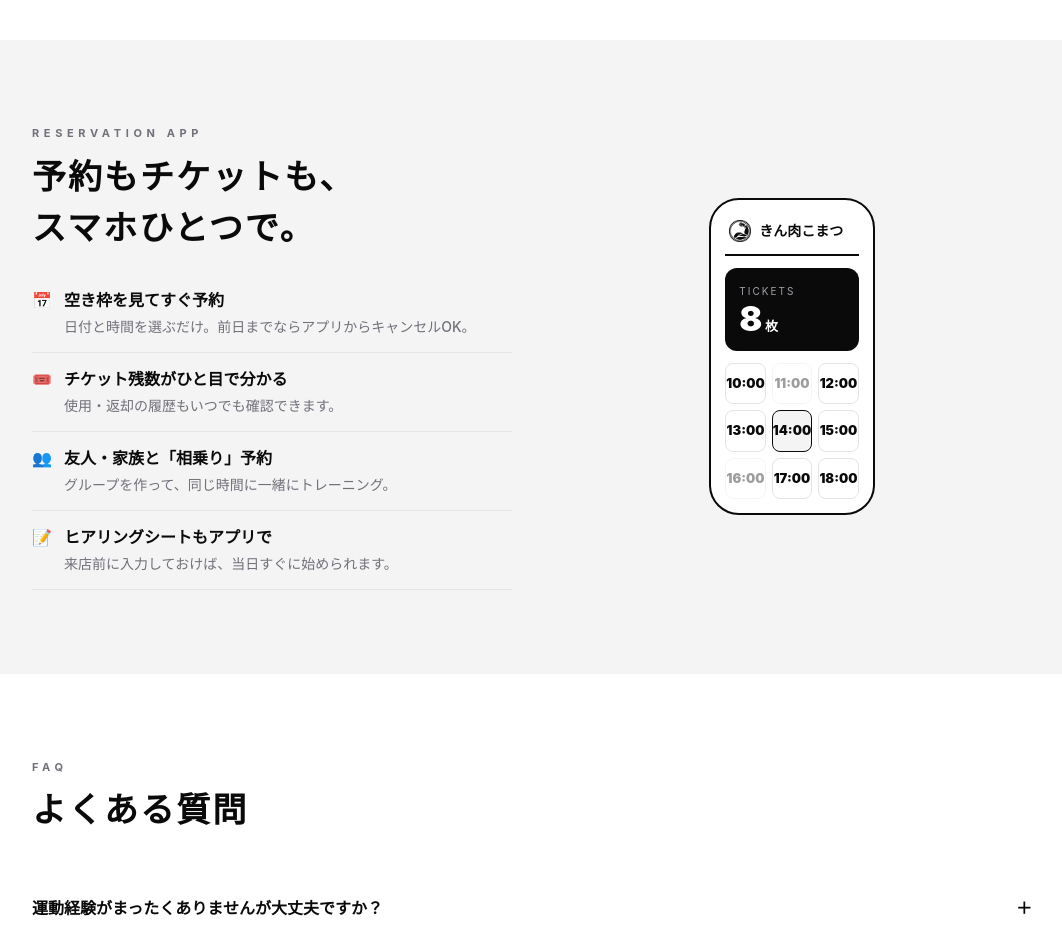
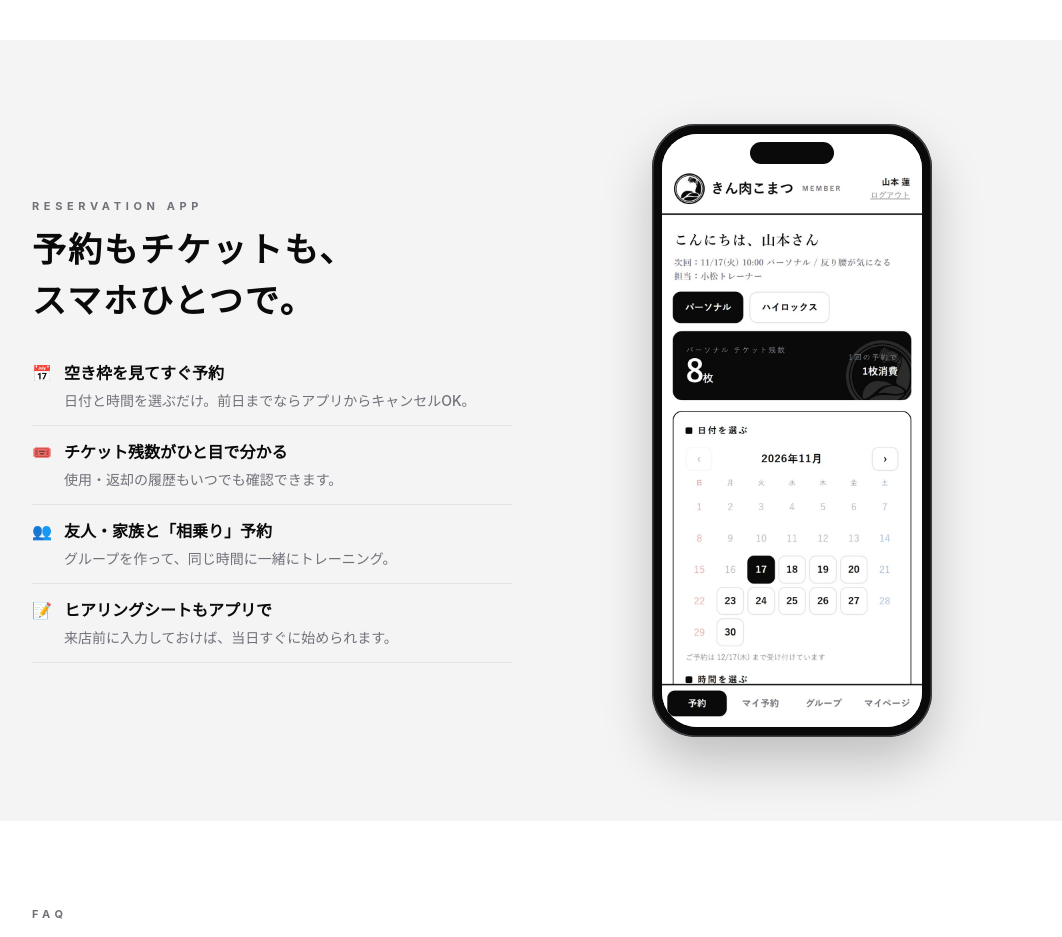
Before and after one commit to kataokadesu/komatsu-gym, a plain HTML site: page lp/index.html in a window 1280 px wide. Shown: the part 4340-5277 px from the top of the page, without its empty margins (108-1170 px from the left). Drawn offline with Linux system fonts and the light colour scheme.

Commit message:
feat: LPのアプリ紹介に実際の予約画面（デモ）のスクリーンショットを使用
Co-Authored-By: Claude Opus 5.5 <noreply@anthropic.com>

```diff
--- a/lp/index.html
+++ b/lp/index.html
@@ -138,16 +138,11 @@
   .app ul{list-style:none;margin-top:6px}
   .app li{padding:12px 0;border-bottom:1px solid var(--line);font-weight:700;display:flex;gap:12px}
   .app li span{color:var(--muted);font-weight:500;font-size:14px;display:block}
-  .phone{max-width:280px;margin:0 auto;border:2px solid var(--ink);border-radius:30px;padding:14px;background:var(--paper)}
-  .phone .bar{display:flex;align-items:center;gap:8px;border-bottom:2px solid var(--ink);padding:4px 4px 10px;font-weight:900;font-size:14px}
-  .phone .bar img{width:22px;height:22px}
-  .phone .tk{background:var(--ink);color:var(--paper);border-radius:12px;padding:14px;margin:12px 0}
-  .phone .tk .l{font-size:10px;letter-spacing:.2em;color:#a1a1aa}
-  .phone .tk .v{font-size:34px;font-weight:900;line-height:1.1}
-  .phone .slots{display:grid;grid-template-columns:repeat(3,1fr);gap:6px}
-  .phone .s{border:1.5px solid var(--line);border-radius:8px;text-align:center;font-weight:900;font-size:13px;padding:8px 0}
-  .phone .s.on{border-color:var(--ink);background:var(--smoke)}
-  .phone .s.x{opacity:.4}
+  .phone{max-width:280px;margin:0 auto;background:var(--ink);border-radius:44px;padding:10px;box-shadow:0 24px 50px rgba(0,0,0,.22),0 0 0 1.5px #3f3f46 inset}
+  .phone .screen{position:relative;border-radius:35px;overflow:hidden;background:var(--paper)}
+  .phone .screen img{display:block;width:100%;height:auto}
+  .phone .notch{position:absolute;top:8px;left:50%;transform:translateX(-50%);width:84px;height:22px;background:var(--ink);border-radius:20px;z-index:1}
+  .phone .screen::before{content:"";display:block;height:30px;background:var(--paper)}
   @media(max-width:760px){.app{grid-template-columns:1fr}}
 
   /* FAQ */
@@ -420,13 +415,10 @@
         <li>📝<div>ヒアリングシートもアプリで<span>来店前に入力しておけば、当日すぐに始められます。</span></div></li>
       </ul>
     </div>
-    <div class="phone" aria-hidden="true">
-      <div class="bar"><img src="logo-black.png" alt="">きん肉こまつ</div>
-      <div class="tk"><div class="l">TICKETS</div><div class="v">8<small style="font-size:13px"> 枚</small></div></div>
-      <div class="slots">
-        <div class="s">10:00</div><div class="s x">11:00</div><div class="s">12:00</div>
-        <div class="s">13:00</div><div class="s on">14:00</div><div class="s">15:00</div>
-        <div class="s x">16:00</div><div class="s">17:00</div><div class="s">18:00</div>
+    <div class="phone">
+      <div class="screen">
+        <span class="notch" aria-hidden="true"></span>
+        <img src="app-screen.jpg" width="780" height="1688" loading="lazy" alt="予約アプリの画面。チケット残数とカレンダーから予約日を選べる">
       </div>
     </div>
   </div>
```
Also changed, not shown: lp/app-screen.jpg (added).
